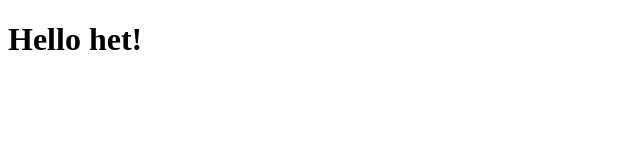
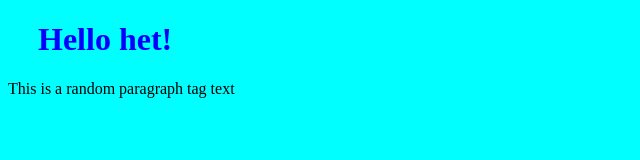
Before and after one commit to hetkothari09/devops_prac, a plain HTML site: page index.html in a window 1280 px wide. Shown: the whole page, without its empty margins (0-640 px from the left). Drawn offline with Linux system fonts and the light colour scheme.

Commit message:
updated index.html with stylesheet

```diff
--- a/index.html
+++ b/index.html
@@ -1,14 +1,13 @@
 <!DOCTYPE html>
 	<html>
+
         	<head>
 	           <title> Devops practicals </title>
          	</head>
-		<style>
-<link rel="stylesheet" href = "bluestyle.css" />
-		</style>
-
+			<link rel="stylesheet" href = "bluestyle.css">
 	<body>
 		<h1> Hello het! </h1>
+		<p> This is a random paragraph tag text </p>
 	</body>
 
 	</html>
```
